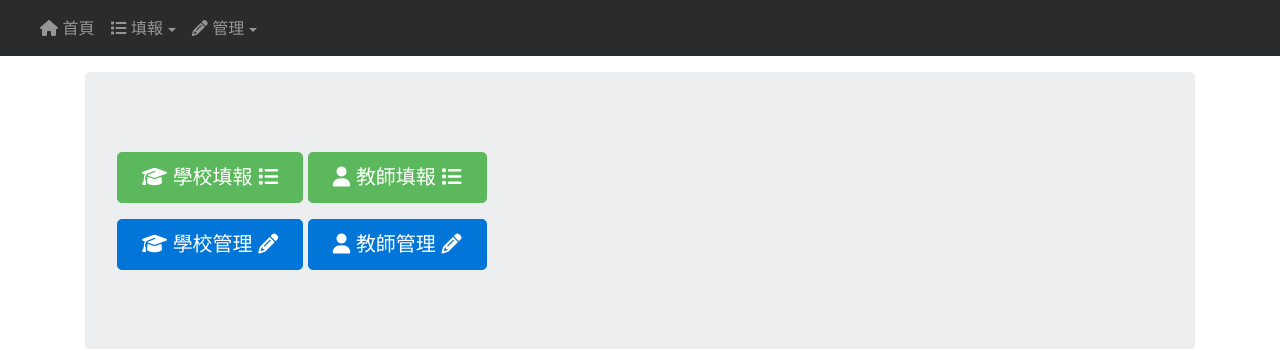
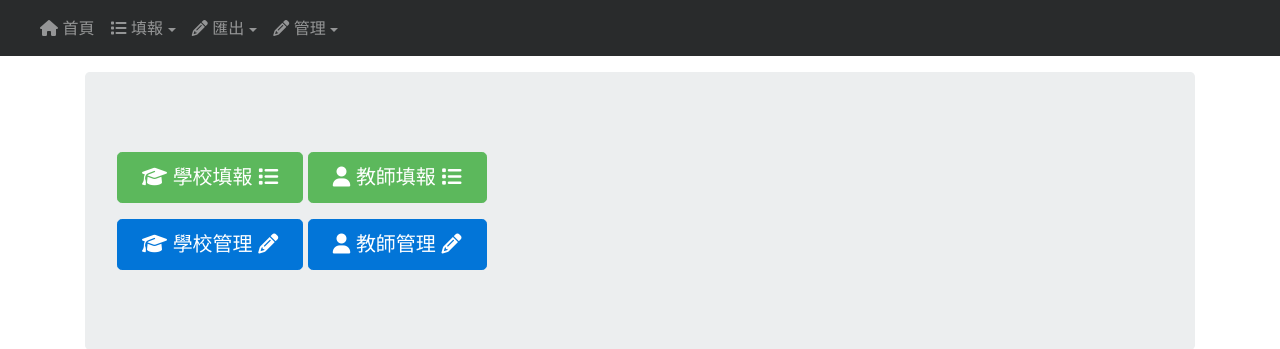
Before and after one commit to Xi-Plus/Teacher-Info, a PHP site: page /teacherinfo/ in a window 1280 px wide. Shown: the top 349 px of the page. Run offline with PHP 8.4, Linux system fonts and the light colour scheme; data that the repository does not hold is empty; a stand-in replaces the project's code that opens the database connection; some libraries are stand-ins or nearby versions.

Commit message:
header export & manage

```diff
--- a/header.php
+++ b/header.php
@@ -16,10 +16,16 @@
 				</div>
 			</li>
 			<li class="nav-item dropdown">
+				<a class="nav-link dropdown-toggle" href="#" id="manage" data-toggle="dropdown" aria-haspopup="true" aria-expanded="true"><i class="fa fa-pencil" aria-hidden="true"></i> 匯出</a>
+				<div class="dropdown-menu" aria-labelledby="manage">
+					<a class="dropdown-item" href="<?=$C["path"]?>/export/school/"><i class="fa fa-graduation-cap" aria-hidden="true"></i> 學校</a>
+				</div>
+			</li>
+			<li class="nav-item dropdown">
 				<a class="nav-link dropdown-toggle" href="#" id="manage" data-toggle="dropdown" aria-haspopup="true" aria-expanded="true"><i class="fa fa-pencil" aria-hidden="true"></i> 管理</a>
 				<div class="dropdown-menu" aria-labelledby="manage">
-					<a class="dropdown-item" href="<?=$C["path"]?>/manageschool/"><i class="fa fa-graduation-cap" aria-hidden="true"></i> 學校</a>
-					<a class="dropdown-item" href="<?=$C["path"]?>/manageteacher/"><i class="fa fa-user" aria-hidden="true"></i> 教師</a>
+					<a class="dropdown-item" href="<?=$C["path"]?>/manage/teachertype/"><i class="fa fa-user" aria-hidden="true"></i> 教師類別</a>
+					<a class="dropdown-item" href="<?=$C["path"]?>/manage/emailtype/"><i class="fa fa-user" aria-hidden="true"></i> 電子報類別</a>
 				</div>
 			</li>
 		</ul>
```
